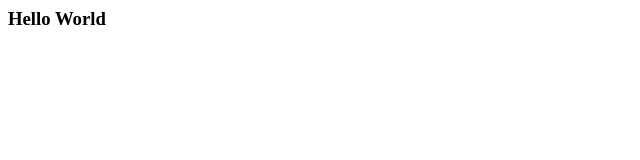
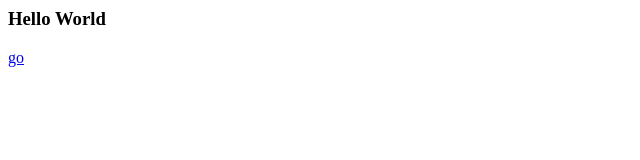
Before and after one commit to SunYuan11/SunYuan11.github.io, a plain HTML site: page index.html in a window 1280 px wide. Shown: the full height of the page, 0-640 px from the left. Drawn offline with Linux system fonts and the light colour scheme.

Commit message:
Update index.html

```diff
--- a/index.html
+++ b/index.html
@@ -1 +1,2 @@
 <h3>Hello World</h3>
+<a href='test.html'>go</a>
```
